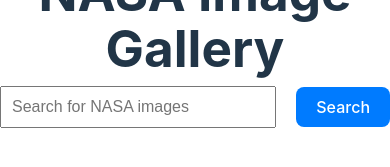
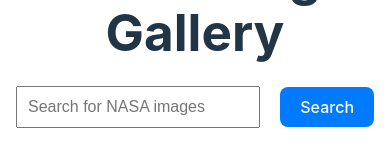
Before and after one commit to penkalDev/nasa_gallery, a React (Vite) app: page / in a window 390 px wide. Shown: the part 481-648 px from the top of the page. Built offline with nearby package versions, Linux system fonts and the light colour scheme.

Commit message:
Last fix for today

```diff
--- a/src/App.css
+++ b/src/App.css
@@ -70,3 +70,22 @@
   text-overflow: ellipsis;
   white-space: nowrap;
 }
+
+/* Media query dla ekranów o szerokości do 600px */
+@media only screen and (max-width: 600px) {
+  .search-container {
+    display: flex;
+    padding: 1rem;
+    justify-content: center; /* Wyśrodkowuje elementy w poziomie */
+    margin-bottom: 30px;
+  }
+
+
+  .image-container {
+    margin: 50px 0;
+    display: grid;
+    grid-template-columns: 1fr; /* Zmienia na jedną kolumnę */
+    gap: 30px;
+    justify-items: center; /* Wyśrodkowuje elementy w poziomie */
+  }
+}
```
